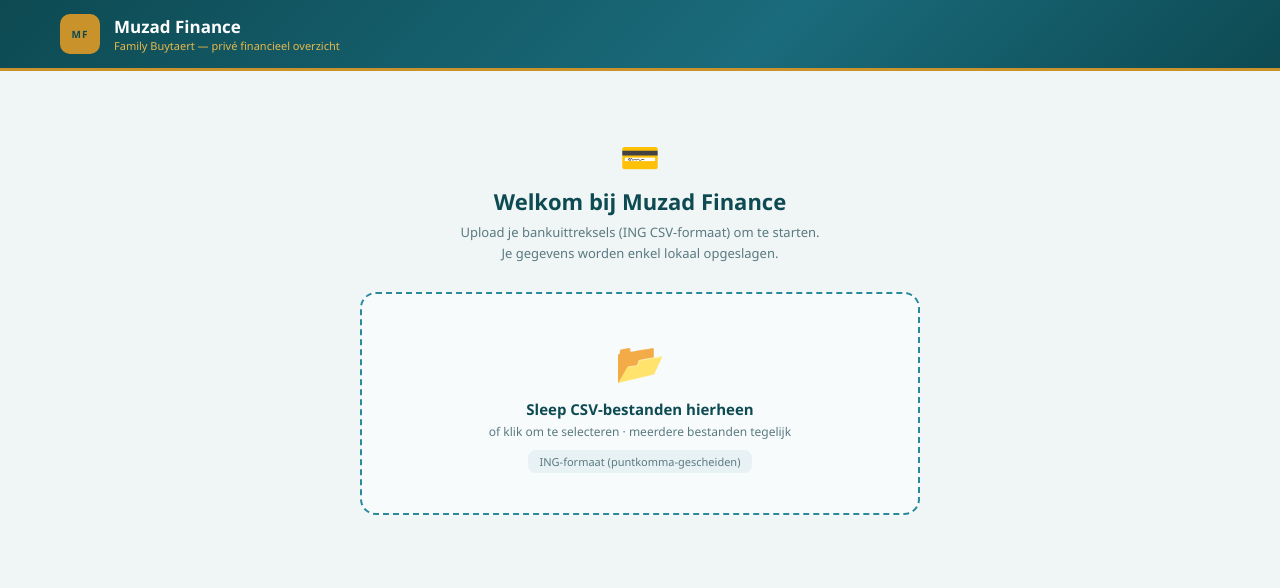
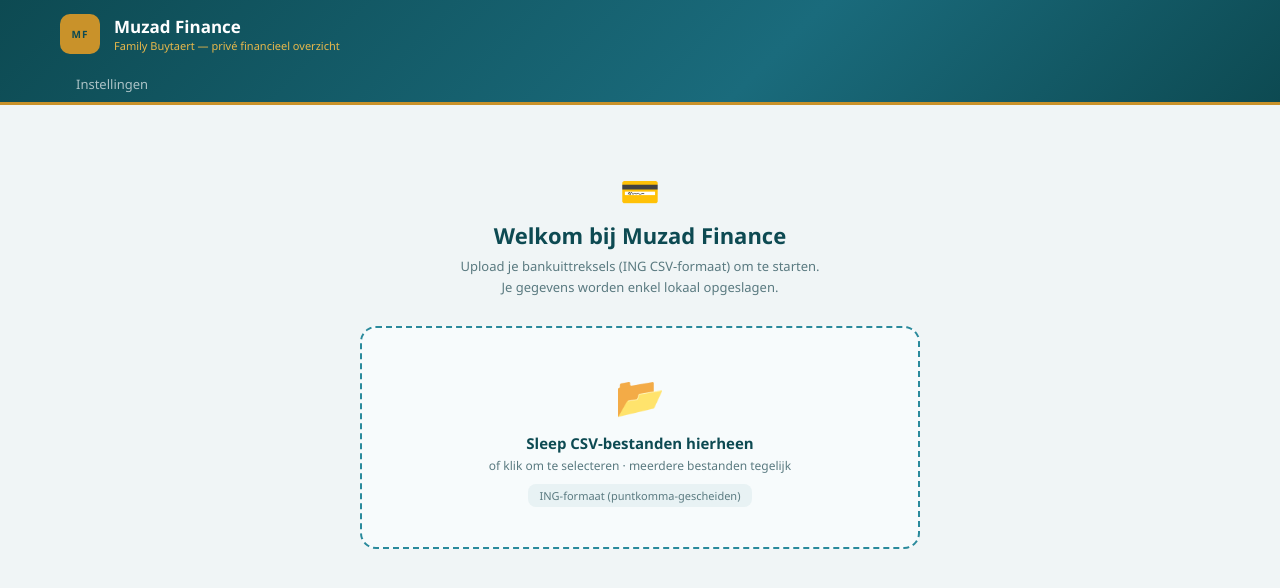
Before and after one commit to JBMuzad/muzad-finance, a React (Vite) app: page / in a window 1280 px wide. Shown: the top 588 px of the page. Built offline with nearby package versions, Linux system fonts and the light colour scheme.

Commit message:
Show Instellingen tab always, even before CSV upload

```diff
--- a/src/App.jsx
+++ b/src/App.jsx
@@ -358,9 +358,8 @@ export default function App() {
             {!noData && <button onClick={resetData} style={{ padding: "5px 10px", background: "rgba(255,255,255,.1)", border: "1px solid rgba(255,255,255,.2)", borderRadius: 8, color: "#fff", fontSize: 11, cursor: "pointer" }}>✕ Reset</button>}
           </div>
         </div>
-        {!noData && (
         <div style={{ maxWidth: 1200, margin: "0 auto", padding: "0 20px", display: "flex", gap: 2 }}>
-            {TABS.map(t => (
+          {(noData ? [TABS[TABS.length - 1]] : TABS).map(t => (
             <button key={t.key} onClick={() => setView(t.key)}
               style={{ padding: "7px 16px", border: "none", borderBottom: view === t.key ? `2px solid ${C.gold}` : "2px solid transparent",
                 background: "transparent", color: view === t.key ? C.gold2 : "rgba(255,255,255,.65)",
@@ -369,7 +368,6 @@ export default function App() {
             </button>
           ))}
         </div>
-        )}
       </header>
 
       <main style={{ maxWidth: 1200, margin: "0 auto", padding: "24px 20px" }}>
```
Lines whose indentation alone changed are shown as unchanged.
